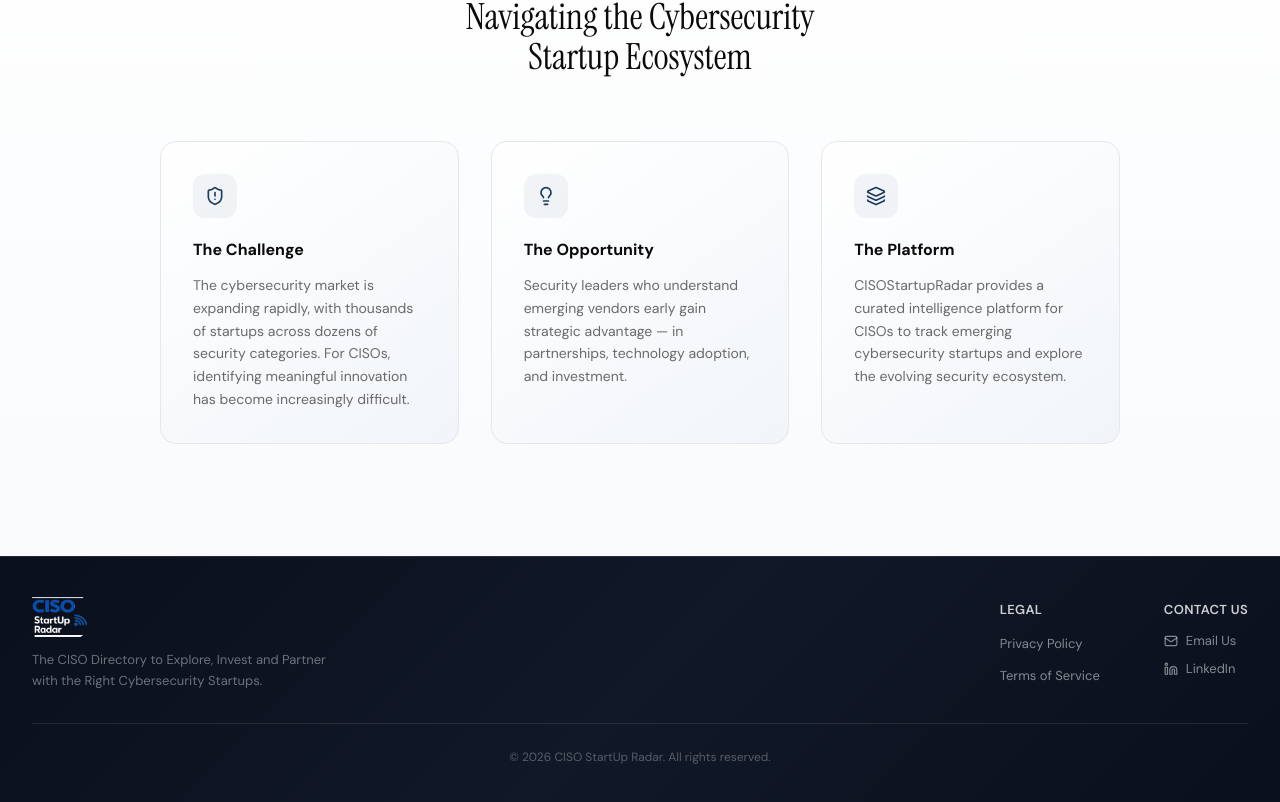
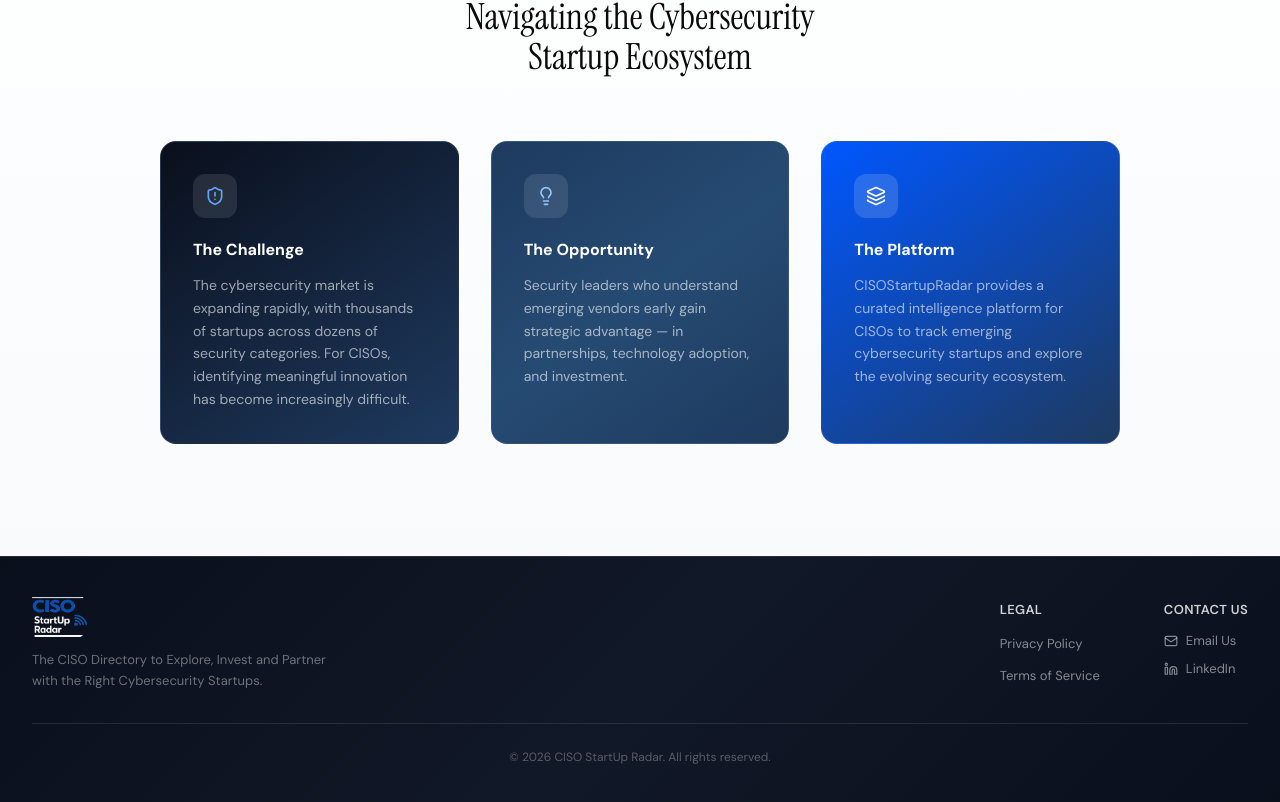
Before and after one commit to Sydmhz/ciso-startup-radar, a Next.js app: page / in a window 1280 px wide. Shown: the part 985-1787 px from the top of the page. Built offline with nearby package versions, Linux system fonts and the light colour scheme.

Commit message:
feat: add blue gradient backgrounds to ecosystem pillar cards

```diff
--- a/src/app/(public)/page.tsx
+++ b/src/app/(public)/page.tsx
@@ -22,16 +22,34 @@ const pillars = [
     icon: ShieldAlert,
     label: "The Challenge",
     body: "The cybersecurity market is expanding rapidly, with thousands of startups across dozens of security categories. For CISOs, identifying meaningful innovation has become increasingly difficult.",
+    gradient: "linear-gradient(145deg, #0A0F1C 0%, #1E3A5F 100%)",
+    iconBg: "bg-white/10",
+    iconColor: "text-[#60A5FA]",
+    titleColor: "text-white",
+    bodyColor: "text-white/60",
+    border: "border-white/10",
   },
   {
     icon: Lightbulb,
     label: "The Opportunity",
     body: "Security leaders who understand emerging vendors early gain strategic advantage \u2014 in partnerships, technology adoption, and investment.",
+    gradient: "linear-gradient(145deg, #1E3A5F 0%, #264B73 50%, #1E3A5F 100%)",
+    iconBg: "bg-white/10",
+    iconColor: "text-[#93C5FD]",
+    titleColor: "text-white",
+    bodyColor: "text-white/60",
+    border: "border-white/10",
   },
   {
     icon: Layers,
     label: "The Platform",
     body: "CISOStartupRadar provides a curated intelligence platform for CISOs to track emerging cybersecurity startups and explore the evolving security ecosystem.",
+    gradient: "linear-gradient(145deg, #0057FF 0%, #1E3A5F 100%)",
+    iconBg: "bg-white/15",
+    iconColor: "text-white",
+    titleColor: "text-white",
+    bodyColor: "text-white/60",
+    border: "border-white/10",
   },
 ];
 
@@ -146,16 +164,16 @@ export default function HomePage() {
               return (
                 <div
                   key={i}
-                  className="relative rounded-2xl p-8 border border-[#E5E7EB] hover:shadow-lg transition-all duration-300"
-                  style={{ background: 'linear-gradient(145deg, #FFFFFF 0%, #F8FAFC 50%, #F1F5F9 100%)' }}
+                  className={`relative rounded-2xl p-8 border ${pillar.border} hover:shadow-xl transition-all duration-300`}
+                  style={{ background: pillar.gradient }}
                 >
-                  <div className="w-11 h-11 rounded-xl flex items-center justify-center bg-[#1E3A5F]/5 mb-5">
-                    <Icon className="h-5 w-5 text-[#1E3A5F]" />
+                  <div className={`w-11 h-11 rounded-xl flex items-center justify-center ${pillar.iconBg} mb-5`}>
+                    <Icon className={`h-5 w-5 ${pillar.iconColor}`} />
                   </div>
-                  <h3 className="text-base font-bold text-[#0A0A0A] mb-3">
+                  <h3 className={`text-base font-bold ${pillar.titleColor} mb-3`}>
                     {pillar.label}
                   </h3>
-                  <p className="text-sm text-[#0A0A0A]/60 leading-relaxed">
+                  <p className={`text-sm ${pillar.bodyColor} leading-relaxed`}>
                     {pillar.body}
                   </p>
                 </div>
```
